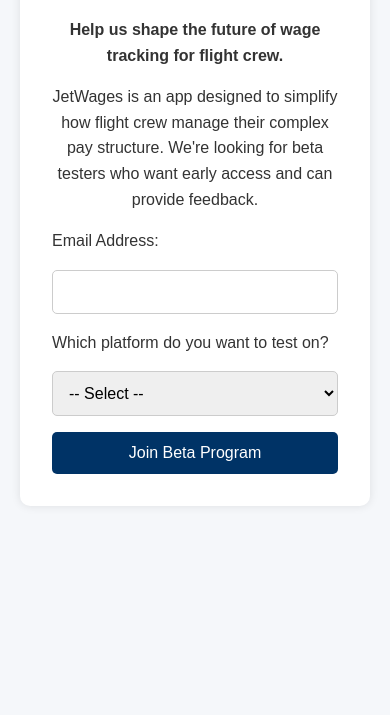
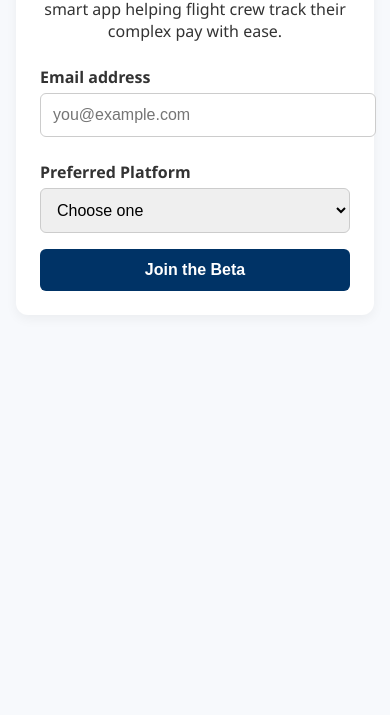
Before and after one commit to araujo91/jetwages_web, a plain HTML site: page index.html in a window 390 px wide. Shown: the part 129-844 px from the top of the page. Drawn offline with Linux system fonts and the light colour scheme.

Commit message:
mobile adaptations

```diff
--- a/index.html
+++ b/index.html
@@ -2,76 +2,116 @@
 <html lang="en">
 <head>
   <meta charset="UTF-8" />
-  <meta name="viewport" content="width=device-width, initial-scale=1.0"/>
-  <title>JetWages – App Tester Signup</title>
+  <meta name="viewport" content="width=device-width, initial-scale=1.0" />
+  <title>Join the JetWages Beta Program</title>
   <style>
+    :root {
+      --primary: #003366;
+      --accent: #4da6ff;
+      --bg: #f7f9fc;
+    }
+
     body {
-      font-family: Arial, sans-serif;
-      background: #f5f7fa;
+      margin: 0;
+      padding: 0;
+      background-color: var(--bg);
+      font-family: 'Segoe UI', Tahoma, Geneva, Verdana, sans-serif;
       color: #333;
-      margin: 0;
-      padding: 20px;
-      line-height: 1.6;
     }
+
     .container {
-      max-width: 600px;
-      margin: auto;
+      max-width: 500px;
+      margin: 0 auto;
+      padding: 2rem;
+    }
+
+    .card {
       background: white;
-      padding: 2em;
-      border-radius: 10px;
-      box-shadow: 0 0 10px rgba(0,0,0,0.1);
+      padding: 2rem;
+      border-radius: 12px;
+      box-shadow: 0 4px 12px rgba(0, 0, 0, 0.05);
     }
+
     h1 {
-      color: #003366;
+      color: var(--primary);
+      font-size: 1.8rem;
+      margin-bottom: 0.5rem;
       text-align: center;
     }
+
     p {
       text-align: center;
+      font-size: 1rem;
+      margin-bottom: 1.5rem;
     }
-    form {
-      display: flex;
-      flex-direction: column;
-      gap: 1em;
+
+    label {
+      display: block;
+      font-weight: 600;
+      margin: 0.5rem 0 0.3rem;
     }
-    input[type="email"], select {
-      padding: 0.75em;
-      font-size: 1em;
+
+    input,
+    select {
+      width: 100%;
+      padding: 0.75rem;
+      font-size: 1rem;
       border: 1px solid #ccc;
-      border-radius: 5px;
+      border-radius: 6px;
+      margin-bottom: 1rem;
     }
+
     button {
-      padding: 0.75em;
-      background: #003366;
+      width: 100%;
+      padding: 0.75rem;
+      background-color: var(--primary);
       color: white;
-      font-size: 1em;
+      font-size: 1rem;
+      font-weight: bold;
       border: none;
-      border-radius: 5px;
+      border-radius: 6px;
       cursor: pointer;
+      transition: background 0.3s ease;
     }
+
     button:hover {
-      background: #005299;
+      background-color: var(--accent);
+    }
+
+    @media (max-width: 480px) {
+      h1 {
+        font-size: 1.5rem;
+      }
+
+      .container {
+        padding: 1rem;
+      }
+
+      .card {
+        padding: 1.5rem;
+      }
     }
   </style>
 </head>
 <body>
   <div class="container">
-    <h1>JetWages</h1>
-    <p><strong>Help us shape the future of wage tracking for flight crew.</strong></p>
-    <p>JetWages is an app designed to simplify how flight crew manage their complex pay structure. We're looking for beta testers who want early access and can provide feedback.</p>
+    <div class="card">
+      <h1>JetWages Beta Program</h1>
+      <p>Be among the first to try JetWages – a smart app helping flight crew track their complex pay with ease.</p>
+      <form action="https://formspree.io/f/YOUR_FORM_ID" method="POST">
+        <label for="email">Email address</label>
+        <input type="email" id="email" name="email" required placeholder="you@example.com" />
 
-    <form action="https://formspree.io/f/your-form-id" method="POST">
-      <label for="email">Email Address:</label>
-      <input type="email" name="email" id="email" required>
+        <label for="platform">Preferred Platform</label>
+        <select id="platform" name="platform" required>
+          <option value="" disabled selected>Choose one</option>
+          <option value="iOS">iOS</option>
+          <option value="Android">Android</option>
+        </select>
 
-      <label for="platform">Which platform do you want to test on?</label>
-      <select name="platform" id="platform" required>
-        <option value="">-- Select --</option>
-        <option value="ios">iOS</option>
-        <option value="android">Android</option>
-      </select>
-
-      <button type="submit">Join Beta Program</button>
-    </form>
+        <button type="submit">Join the Beta</button>
+      </form>
+    </div>
   </div>
 </body>
 </html>
```
